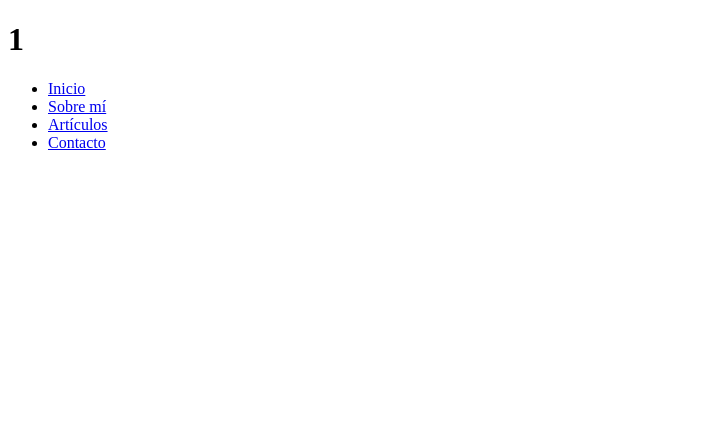
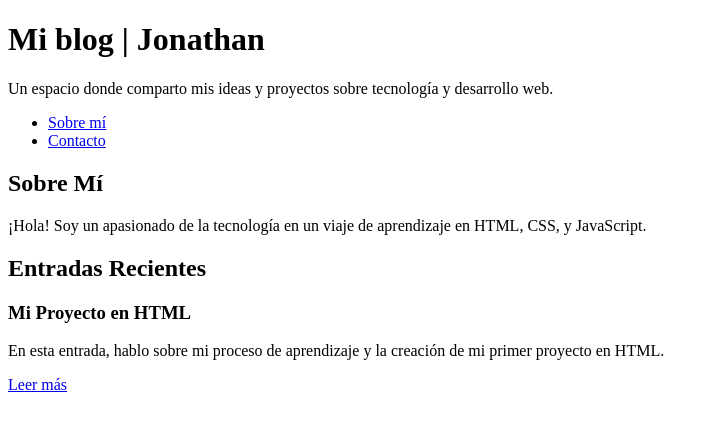
Before and after one commit to JonyR3G0/proyecto-modulo-1, a plain HTML site: page index.html in a window 1280 px wide. Shown: the whole page, without its empty margins (0-719 px from the left). Drawn offline with Linux system fonts and the light colour scheme.

Commit message:
Estructura base html

```diff
--- a/index.html
+++ b/index.html
@@ -5,21 +5,35 @@
     <meta name="viewport" content="width=device-width, initial-scale=1.0">
     <meta name="author" content="Jonathan Reyes">
     <meta name="description" content="Esta es la pagina pincipal del proyecto del modulo uno de Dev.f front end">
-    <link rel="icon" href="favicon.ico" type="image/x-icon">
-    <title>Document</title>
+    <link rel="icon" href="./assets/blog.png" type="image/x-icon">
+    <title>Mi blog | Jonathan</title>
 </head>
 <body>
     <header>
-        <h1>1</h1>
+        <h1>Mi blog | Jonathan</h1>
+        <p>Un espacio donde comparto mis ideas y proyectos sobre tecnología y desarrollo web.</p>
         <nav>
             <ul>
-                <li><a href="#">Inicio</a></li>
-                <li><a href="#">Sobre mí</a></li>
-                <li><a href="#">Artículos</a></li>
+                <li><a href="#sobre">Sobre mí</a></li>
                 <li><a href="#contacto">Contacto</a></li>
             </ul>
         </nav>
     </header>
 
-</body>
+<main>
+        <section id="sobre">
+            <h2>Sobre Mí</h2>
+            <p>¡Hola! Soy un apasionado de la tecnología en un viaje de aprendizaje en HTML, CSS, y JavaScript.</p>
+        </section>
+
+        <section>
+            <h2>Entradas Recientes</h2>
+            <article>
+                <h3>Mi Proyecto en HTML</h3>
+                <p>En esta entrada, hablo sobre mi proceso de aprendizaje y la creación de mi primer proyecto en HTML.</p>
+                <a href="#">Leer más</a>
+            </article>
+            <!-- Despues agrego más artículos aquí u.u -->
+        </section>
+</main>
 </html>
```
Also changed, not shown: assets/blog.png (added).
